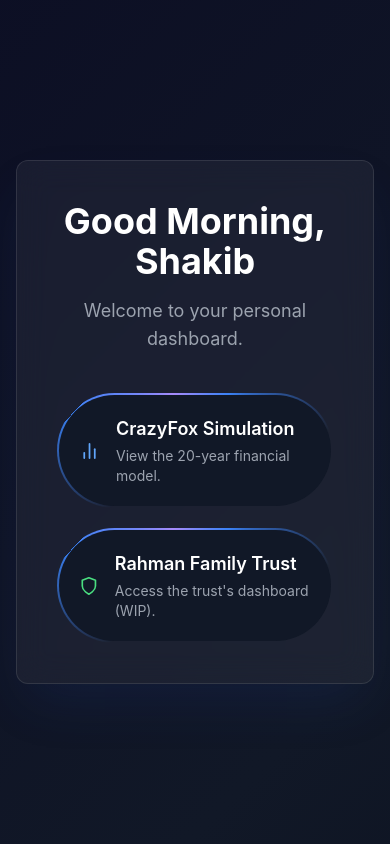
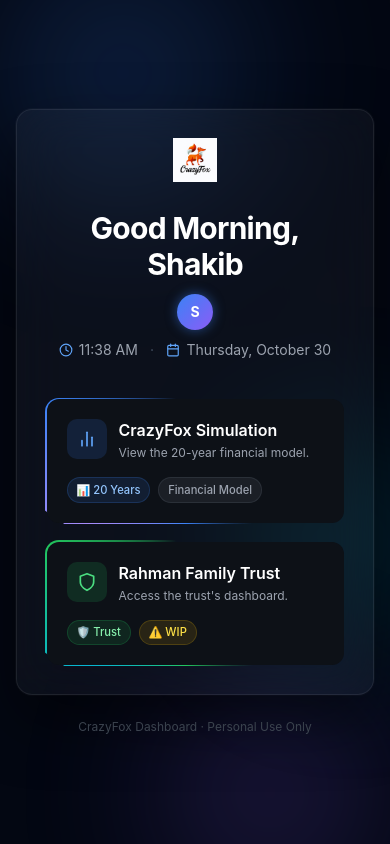
Before and after one commit to MohammedShakib/my-crazyfox-app, a React (Create React App) app: page / in a window 390 px wide. Built offline with nearby package versions, Linux system fonts and the light colour scheme.

Commit message:
Redesign dashboard: orb bg, avatar, live clock, grid cards, chips, mobile-friendly

```diff
--- a/public/index.html
+++ b/public/index.html
@@ -5,14 +5,11 @@
     <link rel="icon" type="image/png" href="%PUBLIC_URL%/newlogo.png" />
     <meta name="viewport" content="width=device-width, initial-scale=1" />
     <meta name="theme-color" content="#000000" />
-    <meta
-      name="description"
-      content="Web site created using create-react-app"
-    />
+    <meta name="description" content="Web site created using create-react-app" />
     <link rel="apple-touch-icon" href="%PUBLIC_URL%/newlogo.png" />
     <link rel="manifest" href="%PUBLIC_URL%/manifest.json" />
 
-    <title>CrazyFox App</title>
+    <title>CrazyFox</title>
 
     <script src="https://cdn.tailwindcss.com"></script>
 
@@ -21,137 +18,175 @@
     <link href="https://fonts.googleapis.com/css2?family=Inter:wght@400;500;600;700&display=swap" rel="stylesheet">
 
     <style>
-        /* --- নতুন লাইভ ব্যাকগ্রাউন্ড অ্যানিমেশন --- */
-        @keyframes moveBg {
-          0% { background-position: 0% 50%; }
-          50% { background-position: 100% 50%; }
-          100% { background-position: 0% 50%; }
+        body {
+            font-family: 'Inter', sans-serif;
+            color: #f9fafb;
         }
 
-        .animated-gradient {
-          /* একটি বড়, জটিল গ্রেডিয়েন্ট যা নড়াচড়া করবে */
-          background-image: linear-gradient(
-            -45deg,
-            #030712,
-            #111827,
-            #0a0a23,
-            #1f2937
-          );
-          background-size: 400% 400%; /* গ্রেডিয়েন্টকে অনেক বড় করা হলো */
-          animation: moveBg 15s ease-in-out infinite; /* অ্যানিমেশনটি যোগ করা হলো */
-        }
-        /* --- অ্যানিমেশন শেষ --- */
-
-        body {
-            font-family: 'Inter', sans-serif;
-            /* background-color: #030712; (মুছে ফেলা হয়েছে) */
-            color: #f9fafb;
-        }
-        .card {
-            background-color: #111827;
-            border-radius: 0.75rem;
-            border: 1px solid #1f2937;
-        }
-        .table-header-bg {
-             background-color: #111827;
-        }
-        .table-row-border {
-            border-color: #1f2937;
-        }
-        .profit {
-            color: #4ade80;
-        }
-        .loss {
-            color: #f87171;
-        }
-        .highlight-loan {
-            color: #60a5fa;
-        }
-         .repayment {
-            color: #facc15;
-        }
+        /* === Table / Financial page styles === */
+        .card { background-color: #111827; border-radius: 0.75rem; border: 1px solid #1f2937; }
+        .table-header-bg { background-color: #111827; }
+        .table-row-border { border-color: #1f2937; }
+        .profit { color: #4ade80; }
+        .loss { color: #f87171; }
+        .highlight-loan { color: #60a5fa; }
+        .repayment { color: #facc15; }
         .sticky-col {
-            position: -webkit-sticky; /* For Safari */
+            position: -webkit-sticky;
             position: sticky;
             left: 0;
             z-index: 10;
-            background-color: #111827; /* Must match the row background */
+            background-color: #111827;
         }
-        thead .sticky-col {
-            border-right: 1px solid #1f2937;
+        thead .sticky-col { border-right: 1px solid #1f2937; }
+        tbody tr .sticky-col { border-right: 1px solid #1f2937; }
+        .supernova { background-color: rgba(250, 204, 21, 0.1); font-weight: 700; }
+        .supernova .profit { text-shadow: 0 0 8px rgba(74, 222, 128, 0.5); }
+        .supernova .text-yellow-300 { text-shadow: 0 0 8px rgba(250, 204, 21, 0.5); }
+
+        /* === Floating Orbs Background === */
+        .orb {
+          position: fixed;
+          border-radius: 50%;
+          filter: blur(80px);
+          opacity: 0.35;
+          pointer-events: none;
+          z-index: 0;
+          animation: floatOrb 12s ease-in-out infinite;
         }
-        tbody tr .sticky-col {
-             border-right: 1px solid #1f2937;
+        .orb-1 {
+          width: min(520px, 85vw);
+          height: min(520px, 85vw);
+          background: radial-gradient(circle, #3b82f6, transparent 70%);
+          top: -10%; left: -15%;
+          animation-delay: 0s;
         }
-        .supernova {
-            background-color: rgba(250, 204, 21, 0.1);
-            font-weight: 700;
+        .orb-2 {
+          width: min(420px, 75vw);
+          height: min(420px, 75vw);
+          background: radial-gradient(circle, #8b5cf6, transparent 70%);
+          bottom: -10%; right: -10%;
+          animation-delay: -4s;
         }
-        .supernova .profit {
-            text-shadow: 0 0 8px rgba(74, 222, 128, 0.5);
+        .orb-3 {
+          width: min(320px, 65vw);
+          height: min(320px, 65vw);
+          background: radial-gradient(circle, #06b6d4, transparent 70%);
+          top: 50%; left: 55%;
+          animation-delay: -8s;
         }
-        .supernova .text-yellow-300 {
-             text-shadow: 0 0 8px rgba(250, 204, 21, 0.5);
+        @keyframes floatOrb {
+          0%, 100% { transform: translate(0, 0) scale(1); }
+          33%       { transform: translate(30px, -20px) scale(1.05); }
+          66%       { transform: translate(-20px, 15px) scale(0.97); }
         }
-        /* --- নতুন Galaxy Glow Button CSS --- */
+
+        /* === Dashboard Card === */
+        .dashboard-card {
+          background: rgba(255,255,255,0.04);
+          backdrop-filter: blur(24px);
+          -webkit-backdrop-filter: blur(24px);
+          border: 1px solid rgba(255,255,255,0.08);
+          box-shadow: 0 25px 60px rgba(0,0,0,0.5), 0 0 0 1px rgba(255,255,255,0.03);
+        }
+
+        /* === Avatar Badge === */
+        .avatar-badge {
+          width: 2.25rem; height: 2.25rem; min-width: 2.25rem;
+          border-radius: 50%;
+          background: linear-gradient(135deg, #3b82f6, #8b5cf6);
+          display: flex; align-items: center; justify-content: center;
+          font-weight: 700; font-size: 0.875rem; color: white;
+          box-shadow: 0 0 12px rgba(59,130,246,0.5);
+        }
+
+        /* === Glow Card === */
         @keyframes rotateBg {
           from { transform: rotate(0deg); }
-          to { transform: rotate(360deg); }
+          to   { transform: rotate(360deg); }
+        }
+        .glow-card-wrapper {
+          position: relative;
+          border-radius: 0.875rem;
+          overflow: hidden;
+          padding: 1.5px;
+        }
+        .glow-card-wrapper::before {
+          content: '';
+          position: absolute;
+          top: -50%; left: -50%;
+          width: 200%; height: 200%;
+          z-index: 0;
+          animation: rotateBg 5s linear infinite;
+        }
+        .glow-blue::before {
+          background-image: conic-gradient(transparent, transparent, transparent, #3b82f6, #a78bfa, #3b82f6, transparent, transparent);
+        }
+        .glow-green::before {
+          background-image: conic-gradient(transparent, transparent, transparent, #22c55e, #06b6d4, #22c55e, transparent, transparent);
+        }
+        .glow-card-inner {
+          position: relative; z-index: 1;
+          padding: 1.25rem;
+          background-color: #0d1117;
+          border-radius: 0.75rem;
+          transition: background-color 0.2s ease;
+        }
+        .glow-card-wrapper:hover .glow-card-inner {
+          background-color: #161d27;
         }
 
-        /* এই 'wrapper' div-টি অ্যানিমেটেড বর্ডার হিসেবে কাজ করবে */
+        /* === Icon Orb === */
+        .icon-orb {
+          width: 2.5rem; height: 2.5rem; min-width: 2.5rem;
+          border-radius: 0.625rem;
+          display: flex; align-items: center; justify-content: center;
+        }
+        .icon-orb-blue  { background: rgba(59,130,246,0.15); }
+        .icon-orb-green { background: rgba(34,197,94,0.15); }
+
+        /* === Chips === */
+        .chip {
+          display: inline-flex; align-items: center;
+          font-size: 0.7rem; font-weight: 500;
+          padding: 0.2rem 0.55rem;
+          border-radius: 9999px;
+        }
+        .chip-blue   { background: rgba(59,130,246,0.12); color: #93c5fd; border: 1px solid rgba(59,130,246,0.2); }
+        .chip-green  { background: rgba(34,197,94,0.12);  color: #86efac; border: 1px solid rgba(34,197,94,0.2); }
+        .chip-yellow { background: rgba(234,179,8,0.12);  color: #fde047; border: 1px solid rgba(234,179,8,0.2); }
+        .chip-gray   { background: rgba(107,114,128,0.15);color: #9ca3af; border: 1px solid rgba(107,114,128,0.2); }
+
+        /* === Legacy classes (used by other pages) === */
+        .animated-gradient {
+          background-image: linear-gradient(-45deg, #030712, #111827, #0a0a23, #1f2937);
+          background-size: 400% 400%;
+          animation: moveBg 15s ease-in-out infinite;
+        }
+        @keyframes moveBg {
+          0%   { background-position: 0% 50%; }
+          50%  { background-position: 100% 50%; }
+          100% { background-position: 0% 50%; }
+        }
         .glow-button-wrapper {
-          position: relative;
-          z-index: 10;
-          border-radius: 9999px; /* বাটনটিকে 'pill' বা ক্যাপসুল শেপ দেয় */
-          overflow: hidden; /* ভেতরের অ্যানিমেশনকে মাস্ক করে */
-          padding: 2px; /* এটি বর্ডারের পুরুত্ব (thickness) ঠিক করে */
+          position: relative; z-index: 10;
+          border-radius: 9999px; overflow: hidden; padding: 2px;
         }
-
-        /* এই pseudo-element-টি হলো আসল অ্যানিমেটেড গ্রেডিয়েন্ট */
         .glow-button-wrapper::before {
           content: '';
-          position: absolute;
-          top: -50%;
-          left: -50%;
-          width: 200%;
-          height: 200%;
-          z-index: -1; /* বর্ডারের পেছনে থাকে */
-
-          /* এই গ্রেডিয়েন্টটি ঘোরে */
-          background-image: conic-gradient(
-            transparent,
-            transparent,
-            transparent,
-            #3b82f6, /* উজ্জ্বল নীল */
-            #a78bfa, /* পার্পল */
-            #3b82f6, /* উজ্জ্বল নীল */
-            transparent,
-            transparent
-          );
-
-          animation: rotateBg 4s linear infinite; /* অ্যানিমেশনটি ৪ সেকেন্ড ধরে চলে */
+          position: absolute; top: -50%; left: -50%;
+          width: 200%; height: 200%; z-index: -1;
+          background-image: conic-gradient(transparent, transparent, transparent, #3b82f6, #a78bfa, #3b82f6, transparent, transparent);
+          animation: rotateBg 4s linear infinite;
         }
-
-        /* এটি হলো ভেতরের কালো বাটন */
         .glow-button-inner {
-          position: relative;
-          z-index: 2; /* অ্যানিমেশনের উপরে থাকে */
-          display: block;
-          width: 100%;
-          padding: 1.25rem; /* p-5 */
-          text-align: left;
-          font-size: 1.125rem; /* text-lg */
-          background-color: #111827; /* বাটনের ভেতরের রঙ */
-          border-radius: 9999px; /* ক্যাপসুল শেপ */
+          position: relative; z-index: 2;
+          display: block; width: 100%; padding: 1.25rem;
+          text-align: left; font-size: 1.125rem;
+          background-color: #111827; border-radius: 9999px;
           transition: background-color 0.2s ease;
         }
-
-        /* হোভার করলে ভেতরের বাটনটি সামান্য উজ্জ্বল হবে */
-        .glow-button-wrapper:hover .glow-button-inner {
-           background-color: #1f2937;
-        }
-        /* --- CSS শেষ --- */
+        .glow-button-wrapper:hover .glow-button-inner { background-color: #1f2937; }
     </style>
   </head>
   <body>
--- a/src/pages/SelectionPage.js
+++ b/src/pages/SelectionPage.js
@@ -1,9 +1,8 @@
-import React from 'react';
+import React, { useState, useEffect } from 'react';
 import { Link } from 'react-router-dom';
 import { motion } from 'framer-motion';
-import { FiBarChart2, FiShield } from 'react-icons/fi';
+import { FiBarChart2, FiShield, FiClock, FiCalendar } from 'react-icons/fi';
 
-// --- ডাইনামিক গ্রিটিং ফাংশন ---
 const getGreeting = () => {
   const hour = new Date().getHours();
   if (hour < 12) return "Good Morning";
@@ -11,94 +10,139 @@ const getGreeting = () => {
   return "Good Evening";
 };
 
-// --- অ্যানিমেশনের ভেরিয়েন্ট ---
-const cardVariants = {
-  hidden: { opacity: 0, y: 30 },
+const containerVariants = {
+  hidden: { opacity: 0 },
   visible: {
     opacity: 1,
-    y: 0,
-    transition: {
-      type: 'spring',
-      damping: 15,
-      stiffness: 100,
-      when: "beforeChildren",
-      staggerChildren: 0.1
-    }
+    transition: { staggerChildren: 0.12, delayChildren: 0.1 }
   }
 };
 
 const itemVariants = {
-  hidden: { opacity: 0, y: 20 },
-  visible: { opacity: 1, y: 0 }
+  hidden: { opacity: 0, y: 24 },
+  visible: { opacity: 1, y: 0, transition: { type: 'spring', damping: 18, stiffness: 120 } }
 };
 
+export default function SelectionPage() {
+  const [time, setTime] = useState(new Date());
 
-export default function SelectionPage() {
+  useEffect(() => {
+    const timer = setInterval(() => setTime(new Date()), 1000);
+    return () => clearInterval(timer);
+  }, []);
+
   const greeting = getGreeting();
 
+  const formatTime = (d) =>
+    d.toLocaleTimeString('en-US', { hour: '2-digit', minute: '2-digit', hour12: true });
+
+  const formatDate = (d) =>
+    d.toLocaleDateString('en-US', { weekday: 'long', month: 'long', day: 'numeric' });
+
   return (
-    <div className="flex items-center justify-center min-h-screen animated-gradient text-white p-4">
+    <div className="relative flex items-center justify-center min-h-screen overflow-hidden bg-[#030712] text-white p-4 py-10">
+
+      {/* Floating Orbs */}
+      <div className="orb orb-1" />
+      <div className="orb orb-2" />
+      <div className="orb orb-3" />
 
       <motion.div
-        className="text-center p-10 md:p-12 max-w-lg mx-auto rounded-xl shadow-2xl shadow-blue-900/20
-                   bg-white/5 backdrop-blur-lg border border-white/10"
-        variants={cardVariants}
+        className="relative z-10 text-center w-full max-w-2xl mx-auto"
+        variants={containerVariants}
         initial="hidden"
         animate="visible"
       >
-
-        <motion.h1 variants={itemVariants} className="text-4xl font-bold mb-4 text-white">
-          {greeting}, Shakib
-        </motion.h1>
-
-        <motion.p variants={itemVariants} className="text-lg text-gray-400 mb-10">
-          Welcome to your personal dashboard.
-        </motion.p>
-
-        <div className="space-y-5">
-
-          {/* --- পরিবর্তন ১: CrazyFox বাটনে নতুন ক্লাস যোগ করা হয়েছে --- */}
+        {/* Main Card */}
         <motion.div
           variants={itemVariants}
-            whileHover={{ scale: 1.03, transition: { type: "spring", stiffness: 400, damping: 15 } }}
-            className="glow-button-wrapper" // <-- নতুন wrapper ক্লাস
+          className="dashboard-card p-7 md:p-10 rounded-2xl"
         >
-            <Link
-              to="/crazyfox"
-              className="glow-button-inner group" // <-- নতুন inner ক্লাস
+          {/* Logo */}
+          <motion.div variants={itemVariants} className="flex justify-center mb-7">
+            <img src="/newlogo.png" alt="CrazyFox" className="h-11 w-auto" />
+          </motion.div>
+
+          {/* Greeting + Avatar */}
+          <motion.div variants={itemVariants} className="flex items-center justify-center gap-3 mb-2 flex-wrap">
+            <h1 className="text-3xl md:text-4xl font-bold tracking-tight text-white">
+              {greeting}, Shakib
+            </h1>
+            <div className="avatar-badge">S</div>
+          </motion.div>
+
+          {/* Live Time + Date */}
+          <motion.div variants={itemVariants} className="flex items-center justify-center gap-3 text-gray-400 mb-9 flex-wrap">
+            <span className="flex items-center gap-1.5 text-sm">
+              <FiClock className="w-3.5 h-3.5 text-blue-400" />
+              {formatTime(time)}
+            </span>
+            <span className="text-gray-700">·</span>
+            <span className="flex items-center gap-1.5 text-sm">
+              <FiCalendar className="w-3.5 h-3.5 text-blue-400" />
+              {formatDate(time)}
+            </span>
+          </motion.div>
+
+          {/* Cards Grid */}
+          <div className="grid grid-cols-1 md:grid-cols-2 gap-4">
+
+            {/* CrazyFox Card */}
+            <motion.div
+              variants={itemVariants}
+              whileHover={{ scale: 1.025, transition: { type: 'spring', stiffness: 400, damping: 20 } }}
+              whileTap={{ scale: 0.98 }}
+              className="glow-card-wrapper glow-blue"
             >
-              <div className="flex items-center">
-                <FiBarChart2 className="w-6 h-6 mr-4 text-blue-400" />
+              <Link to="/crazyfox" className="glow-card-inner block text-left">
+                <div className="flex items-start gap-3 mb-4">
+                  <div className="icon-orb icon-orb-blue">
+                    <FiBarChart2 className="w-5 h-5 text-blue-400" />
+                  </div>
                   <div>
-                  <div className="font-semibold text-white">CrazyFox Simulation</div>
-                  <div className="text-sm font-normal text-gray-400 mt-1">View the 20-year financial model.</div>
+                    <div className="font-semibold text-white text-base leading-snug">CrazyFox Simulation</div>
+                    <div className="text-xs text-gray-400 mt-1">View the 20-year financial model.</div>
                   </div>
+                </div>
+                <div className="flex flex-wrap gap-2">
+                  <span className="chip chip-blue">📊 20 Years</span>
+                  <span className="chip chip-gray">Financial Model</span>
                 </div>
               </Link>
             </motion.div>
 
-          {/* --- পরিবর্তন ২: Rahman Trust বাটনে নতুন ক্লাস যোগ করা হয়েছে --- */}
+            {/* Rahman Trust Card */}
             <motion.div
               variants={itemVariants}
-            whileHover={{ scale: 1.03, transition: { type: "spring", stiffness: 400, damping: 15 } }}
-            className="glow-button-wrapper" // <-- নতুন wrapper ক্লাস
+              whileHover={{ scale: 1.025, transition: { type: 'spring', stiffness: 400, damping: 20 } }}
+              whileTap={{ scale: 0.98 }}
+              className="glow-card-wrapper glow-green"
             >
-            <Link
-              to="/rahman-family-trust"
-              className="glow-button-inner group" // <-- নতুন inner ক্লাস
-            >
-              <div className="flex items-center">
-                <FiShield className="w-6 h-6 mr-4 text-green-400" />
+              <Link to="/rahman-family-trust" className="glow-card-inner block text-left">
+                <div className="flex items-start gap-3 mb-4">
+                  <div className="icon-orb icon-orb-green">
+                    <FiShield className="w-5 h-5 text-green-400" />
+                  </div>
                   <div>
-                  <div className="font-semibold text-white">Rahman Family Trust</div>
-                  <div className="text-sm font-normal text-gray-400 mt-1">Access the trust's dashboard (WIP).</div>
+                    <div className="font-semibold text-white text-base leading-snug">Rahman Family Trust</div>
+                    <div className="text-xs text-gray-400 mt-1">Access the trust's dashboard.</div>
                   </div>
+                </div>
+                <div className="flex flex-wrap gap-2">
+                  <span className="chip chip-green">🛡️ Trust</span>
+                  <span className="chip chip-yellow">⚠️ WIP</span>
                 </div>
               </Link>
             </motion.div>
 
           </div>
         </motion.div>
+
+        {/* Footer */}
+        <motion.p variants={itemVariants} className="text-center text-gray-600 text-xs mt-6">
+          CrazyFox Dashboard · Personal Use Only
+        </motion.p>
+      </motion.div>
     </div>
   );
 }
```
Lines whose indentation alone changed are shown as unchanged.
